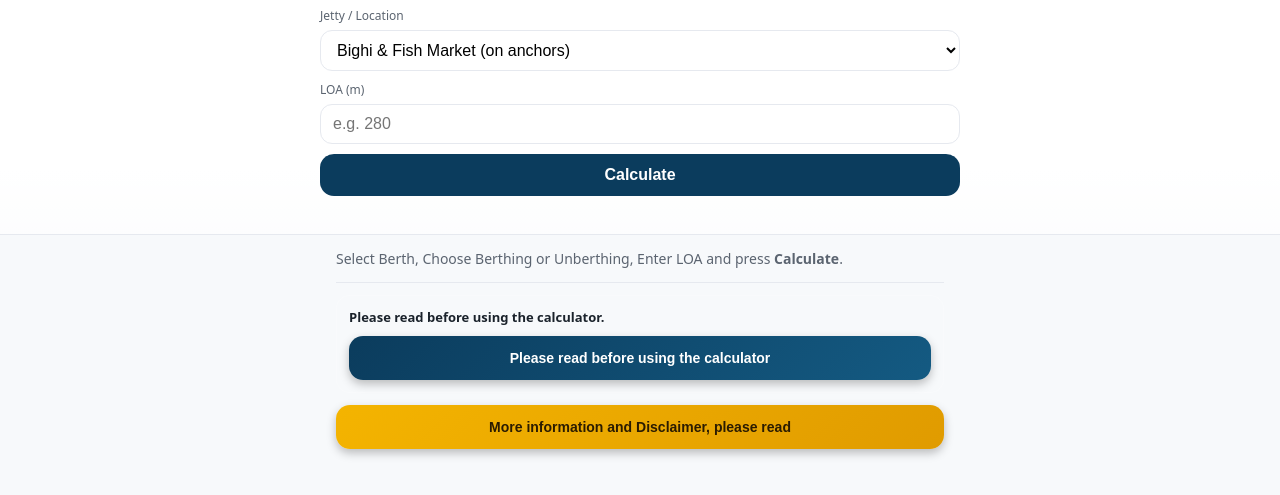
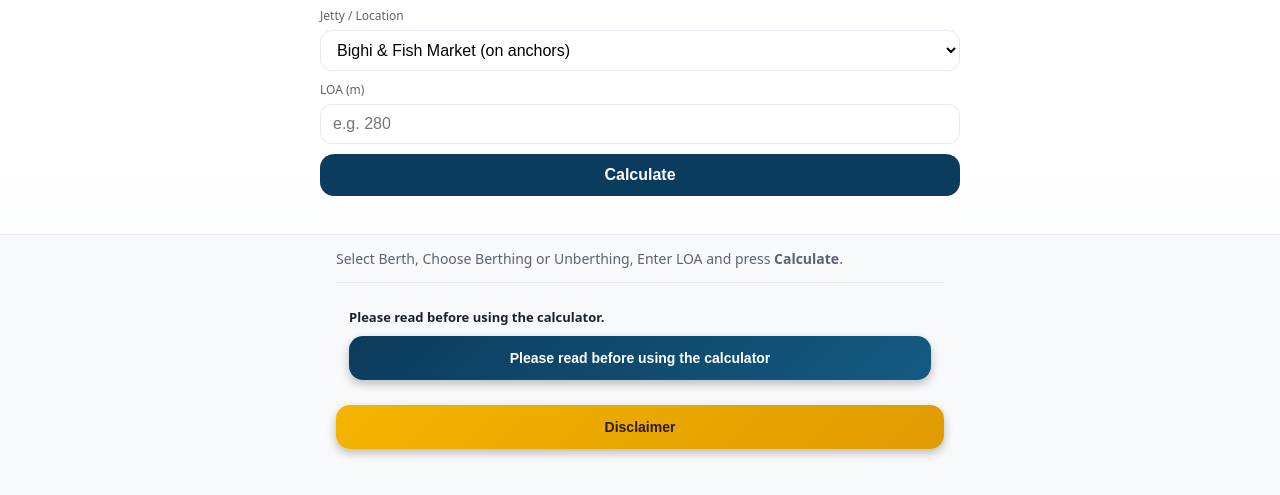
Before and after one commit to timfenech93/MMP-MinTug, a plain HTML site: page index.html in a window 1280 px wide. Shown: the part 99-594 px from the top of the page. Drawn offline with Linux system fonts and the light colour scheme.

Commit message:
Update index.html

```diff
--- a/index.html
+++ b/index.html
@@ -216,7 +216,7 @@
           class="modalBtn legalPrimary"
           type="button"
         >
-          More information and Disclaimer, please read
+          Disclaimer
         </button>
       </div>
     </main>
```
